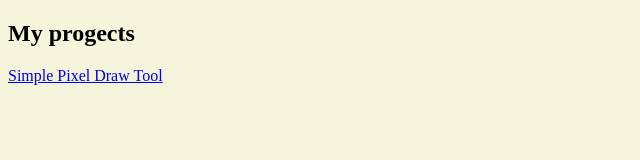
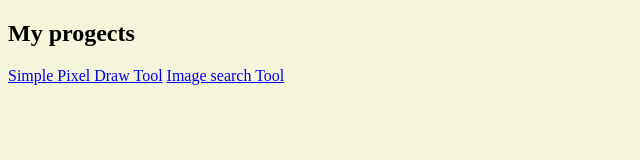
Before and after one commit to igalbn/igalbn.github.io, a plain HTML site: page index.html in a window 1280 px wide. Shown: the whole page, without its empty margins (0-640 px from the left). Drawn offline with Linux system fonts and the light colour scheme.

Commit message:
Update index.html

```diff
--- a/index.html
+++ b/index.html
@@ -13,6 +13,7 @@
     <main>
       <h2>My progects</h2>
 <a href="https://github.com/igalbn/SimplePixelDrawTool">Simple Pixel Draw Tool</a>
+      <a href="https://github.com/igalbn/SimplePixelDrawTool">Image search Tool</a>
     </main>
   </body>
 
```
